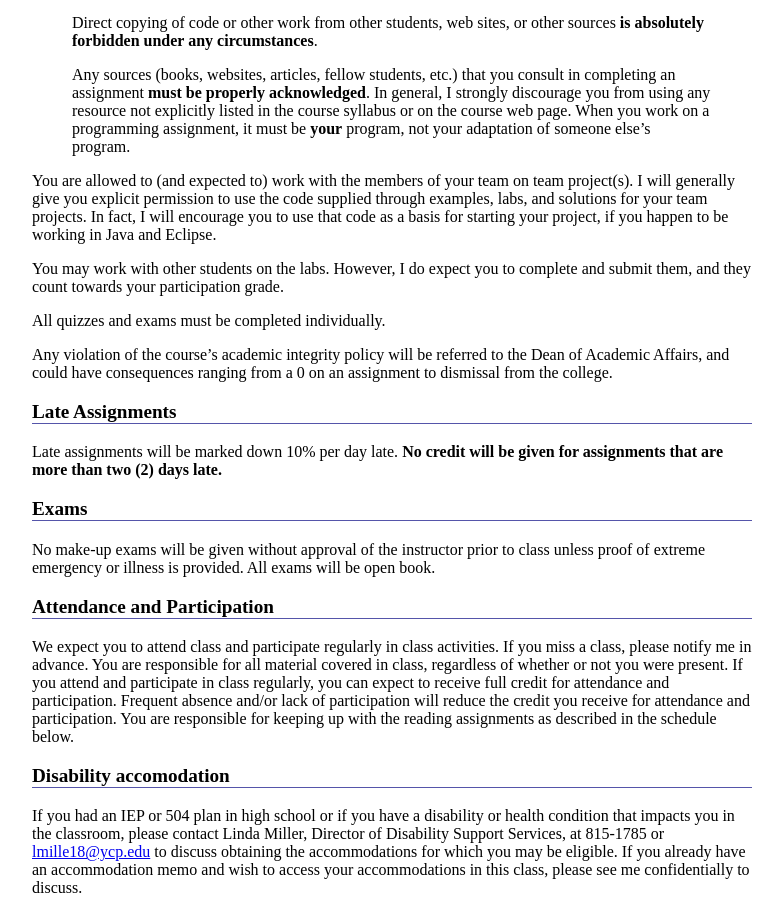
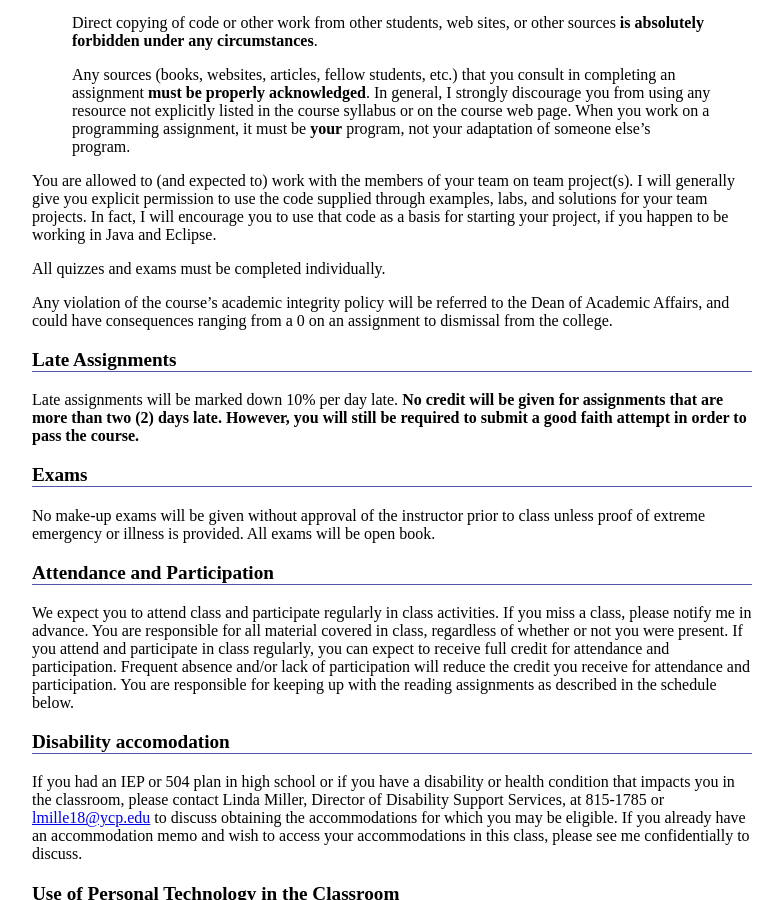
Before and after one commit to ycpcs/cs320-spring2019, a Jekyll site: the page built from syllabus.md, in a window 1280 px wide and 900 px high, scrolled down 3033 px. Shown: the whole window, without its empty margins (248-1031 px from the left). Built offline with Jekyll 4.4.1, drawn with Linux system fonts in a browser that asks for light colours.

Commit message:
edits to assignment policy

```diff
--- a/syllabus.md
+++ b/syllabus.md
@@ -133,15 +133,13 @@ Please refer to the college catalog for an explanation of the official college p
 
 You are allowed to (and expected to) work with the members of your team on team project(s).  I will generally give you explicit permission to use the code supplied through examples, labs, and solutions for your team projects.  In fact, I will encourage you to use that code as a basis for starting your project, if you happen to be working in Java and Eclipse.
 
-You may work with other students on the labs. However, I do expect you to complete and submit them, and they count towards your participation grade.
-
 All quizzes and exams must be completed individually.
 
 Any violation of the course's academic integrity policy will be referred to the Dean of Academic Affairs, and could have consequences ranging from a 0 on an assignment to dismissal from the college.
 
 ### Late Assignments
 
-Late assignments will be marked down 10% per day late. **No credit will be given for assignments that are more than two (2) days late.**
+Late assignments will be marked down 10% per day late. **No credit will be given for assignments that are more than two (2) days late.  However, you will still be required to submit a good faith attempt in order to pass the course.**
 
 ### Exams
 
```
